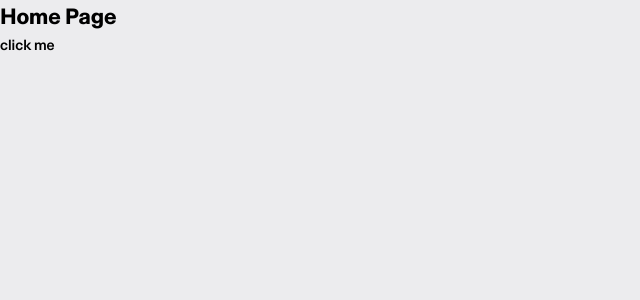
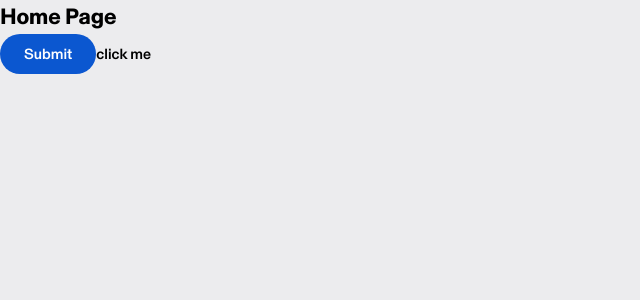
Before and after one commit to dipankarhalder/stock_inventory, a React (Vite) app in the folder client/: page / in a window 1280 px wide. Shown: the top 300 px of the page, without its empty margins (0-640 px from the left). Built offline with nearby package versions, Linux system fonts and the light colour scheme.

Commit message:
added button and style

```diff
--- a/client/src/constant/index.js
+++ b/client/src/constant/index.js
@@ -4,3 +4,9 @@ export const toastStatus = {
   INFO: "info",
   ERRRO: "error",
 };
+
+export const btnStatus = {
+  ACTIVE: "active",
+  DISABLED: "disabled",
+  LOADING: "loading",
+};
--- a/client/src/icons/index.jsx
+++ b/client/src/icons/index.jsx
@@ -11,3 +11,17 @@ export const Cross = () => (
     </svg>
   </span>
 );
+
+export const Spinner = () => (
+  <span>
+    <svg width="100%" height="100%" viewBox="0 0 24 24" fill="none">
+      <path
+        d="M12 2V6M12 18V22M6 12H2M22 12H18M19.0784 19.0784L16.25 16.25M19.0784 4.99994L16.25 7.82837M4.92157 19.0784L7.75 16.25M4.92157 4.99994L7.75 7.82837"
+        stroke="currentColor"
+        strokeWidth="2"
+        strokeLinecap="round"
+        strokeLinejoin="round"
+      />
+    </svg>
+  </span>
+);
--- a/client/src/pages/auth/SigninPage.jsx
+++ b/client/src/pages/auth/SigninPage.jsx
@@ -1,9 +1,16 @@
-import { useContext } from "react";
-import { toastStatus } from ".././../constant";
+import { useContext, useState } from "react";
+import { Bottom } from "../../shared/button/Bottom";
+import { toastStatus, btnStatus } from ".././../constant";
 import { ToastContext } from "../../shared/toast/context/ToastContext";
 
 export const SigninPage = () => {
   const { addToast } = useContext(ToastContext);
+  const [status, setStatus] = useState(btnStatus.ACTIVE);
+
+  const handleClick = () => {
+    setStatus(btnStatus.LOADING);
+    setTimeout(() => setStatus(btnStatus.ACTIVE), 2000);
+  };
 
   const toastMsg = {
     type: toastStatus.SUCCESS,
@@ -15,6 +22,9 @@ export const SigninPage = () => {
   return (
     <div>
       <h1>Home Page</h1>
+      <Bottom status={status} onClick={handleClick}>
+        Submit
+      </Bottom>
       <span onClick={() => addToast(toastMsg, 3000)}>click me</span>
     </div>
   );
--- /dev/null
+++ b/client/src/shared/button/Bottom.jsx
@@ -0,0 +1,30 @@
+import { btnStatus } from "../../constant";
+import { Spinner } from "../../icons";
+
+export const Bottom = ({
+  children,
+  status = btnStatus.ACTIVE, // 'active' | 'disabled' | 'loading'
+  onClick,
+  className = "",
+  ...props
+}) => {
+  const isDisabled =
+    status === btnStatus.DISABLED || status === btnStatus.LOADING;
+
+  return (
+    <button
+      className={`app_btn ${status} ${className}`}
+      onClick={!isDisabled ? onClick : undefined}
+      disabled={isDisabled}
+      {...props}
+    >
+      {status === btnStatus.LOADING ? (
+        <p>
+          Please wait... <Spinner />
+        </p>
+      ) : (
+        children
+      )}
+    </button>
+  );
+};
--- a/client/src/styles/core/color.scss
+++ b/client/src/styles/core/color.scss
@@ -1,5 +1,6 @@
 $font: "Basel", sans-serif;
 
+$transparent: transparent;
 $white: #ffffff;
 $black: #000000;
 
--- a/client/src/styles/global.scss
+++ b/client/src/styles/global.scss
@@ -3,3 +3,4 @@
 @import "./core/base.scss";
 
 @import "./shared/toast.scss";
+@import "./shared/button.scss";
--- /dev/null
+++ b/client/src/styles/shared/button.scss
@@ -0,0 +1,42 @@
+@keyframes spin {
+  to {
+    transform: rotate(360deg);
+  }
+}
+
+.app_btn {
+  height: 40px;
+  width: auto;
+  padding: 0 24px;
+  background: $themeblue;
+  color: $white;
+  font-weight: 500;
+  font-size: 15px;
+  border-radius: 40px;
+  border: 0px solid $transparent;
+
+  &.loading {
+    background: $themegray;
+    cursor: not-allowed;
+
+    & > p {
+      display: flex;
+      align-items: center;
+      gap: 10px;
+
+      & > span {
+        width: 20px;
+        height: 20px;
+
+        & > svg {
+          animation: spin 2s linear infinite;
+        }
+      }
+    }
+  }
+
+  &.disabled {
+    background: $themegray;
+    cursor: not-allowed;
+  }
+}
```
